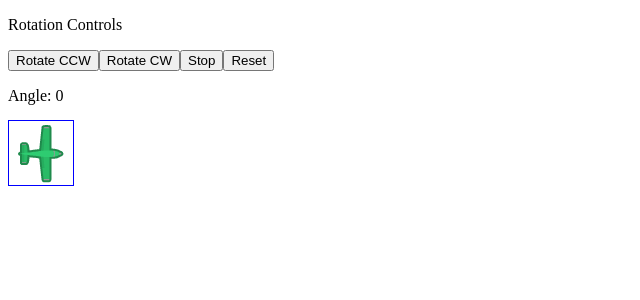
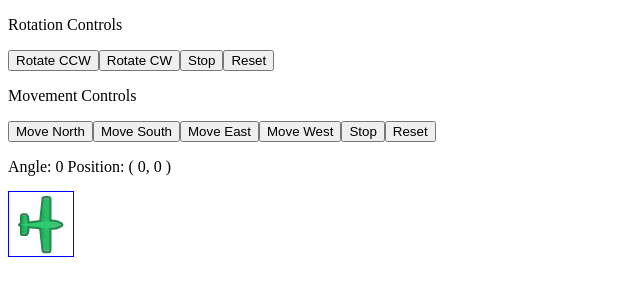
Before and after one commit to ccozad/tower-defense-react, a React app: page /move-test in a window 1280 px wide. Shown: the top 300 px of the page, without its empty margins (0-640 px from the left). Built offline with nearby package versions, Linux system fonts and the light colour scheme; the HTML template or start-up script is replaced by a standard one.

Commit message:
simple movement example

```diff
--- a/src/MoveTest.js
+++ b/src/MoveTest.js
@@ -1,7 +1,6 @@
 import React from 'react';
 import OrdinaryEnemy from './OrdinaryEnemy';
 import { useState } from 'react';
-
 
 /*function moveEnemy() {
     let dx = endPosition.x - currentPosition.x;
@@ -18,10 +17,9 @@ import { useState } from 'react';
 
 export default function Level1() {
     const wayPoints = [
-        {x: 100, y:100},
-        {x: 800, y:800},
+        {x: 0, y: 0},
+        {x: 100, y: 100},
     ];
-
     const [angle, setAngle] = useState(0);
     const [started, setStarted] = useState(false);
     const [timer, setTimer] = useState(0);
@@ -35,26 +33,77 @@ export default function Level1() {
         setAngle((angle) => (angle - 1) % 360);
     }
 
+    function moveEnemyEast() {
+        setCurrentPosition((currentPosition) => {
+            return {x: currentPosition.x + 1, y: currentPosition.y};
+        });
+    }
+
+    function moveEnemyWest() {
+        setCurrentPosition((currentPosition) => {
+            return {x: currentPosition.x - 1, y: currentPosition.y};
+        });
+    }
+
+    function moveEnemyNorth() {
+        setCurrentPosition((currentPosition) => {
+            return {x: currentPosition.x, y: currentPosition.y - 1};
+        });
+    }
+
+    function moveEnemySouth() {
+        setCurrentPosition((currentPosition) => {
+            return {x: currentPosition.x, y: currentPosition.y + 1};
+        });
+    }
+
+    function startMoveNorth() {
+        if(!started){
+            setAngle(90);
+            setTimer(setInterval(moveEnemyNorth, 1000/24));
+            setStarted(true);
+        }
+    }
+
+    function startMoveSouth() {
+        if(!started){
+            setAngle(270);
+            setTimer(setInterval(moveEnemySouth, 1000/24));
+            setStarted(true);
+        }
+    }
+
+    function startMoveEast() {
+        if(!started){
+            setAngle(0);
+            setTimer(setInterval(moveEnemyEast, 1000/24));
+            setStarted(true);
+        }
+    }
+
+    function startMoveWest() {
+        if(!started){
+            setAngle(180);
+            setTimer(setInterval(moveEnemyWest, 1000/24));
+            setStarted(true);
+        }
+    }
+
     function startCCW() {
-        console.log("startCCW");
         if(!started){
             setTimer(setInterval(rotateEnemyCCW, 1000/24));
             setStarted(true);
-            console.log("started CCW");
         }
     }
 
     function startCW() {
-        console.log("startCW");
         if(!started){
             setTimer(setInterval(rotateEnemyCW, 1000/24));
             setStarted(true);
-            console.log("started CCW");
         }
     }
 
     function stop() {
-        console.log("stop");
         clearInterval(timer);
         setStarted(false);
     }
@@ -72,7 +121,19 @@ export default function Level1() {
                 }}>Reset</button>
             </div>
             <div>
-                <p>Angle: {angle}</p>
+                <p>Movement Controls</p>
+                <button onClick={() => startMoveNorth()}>Move North</button>
+                <button onClick={() => startMoveSouth()}>Move South</button>
+                <button onClick={() => startMoveEast()}>Move East</button>
+                <button onClick={() => startMoveWest()}>Move West</button>
+                <button onClick={() => stop()}>Stop</button>
+                <button onClick={() => {
+                    stop();
+                    setCurrentPosition(wayPoints[0]);
+                }}>Reset</button>
+            </div>
+            <div>
+                <p>Angle: {angle} Position: ( {currentPosition.x}, {currentPosition.y} )</p>
             </div>
             <div>
                 <OrdinaryEnemy
--- a/src/OrdinaryEnemy.js
+++ b/src/OrdinaryEnemy.js
@@ -13,7 +13,7 @@ function OrdinaryEnemy({
     y = 0,
     rotation = 0
 }) {
-    let className = showBorder? "map-cell-border" : "map-cell"
+    let className = showBorder? "enemy-border" : "enemy"
     let css = {};
     if (Object.prototype.hasOwnProperty.call(textureMap, texture)) {
         css = {
--- a/src/styles.css
+++ b/src/styles.css
@@ -43,7 +43,7 @@
     padding: 0;
     text-align: center;
     width: 64px;
-    position: absolute;
+    position: relative;
 }
 
 .enemy-border {
@@ -59,5 +59,5 @@
     padding: 0;
     text-align: center;
     width: 64px;
-    position: absolute;
+    position: relative;
 }
```
